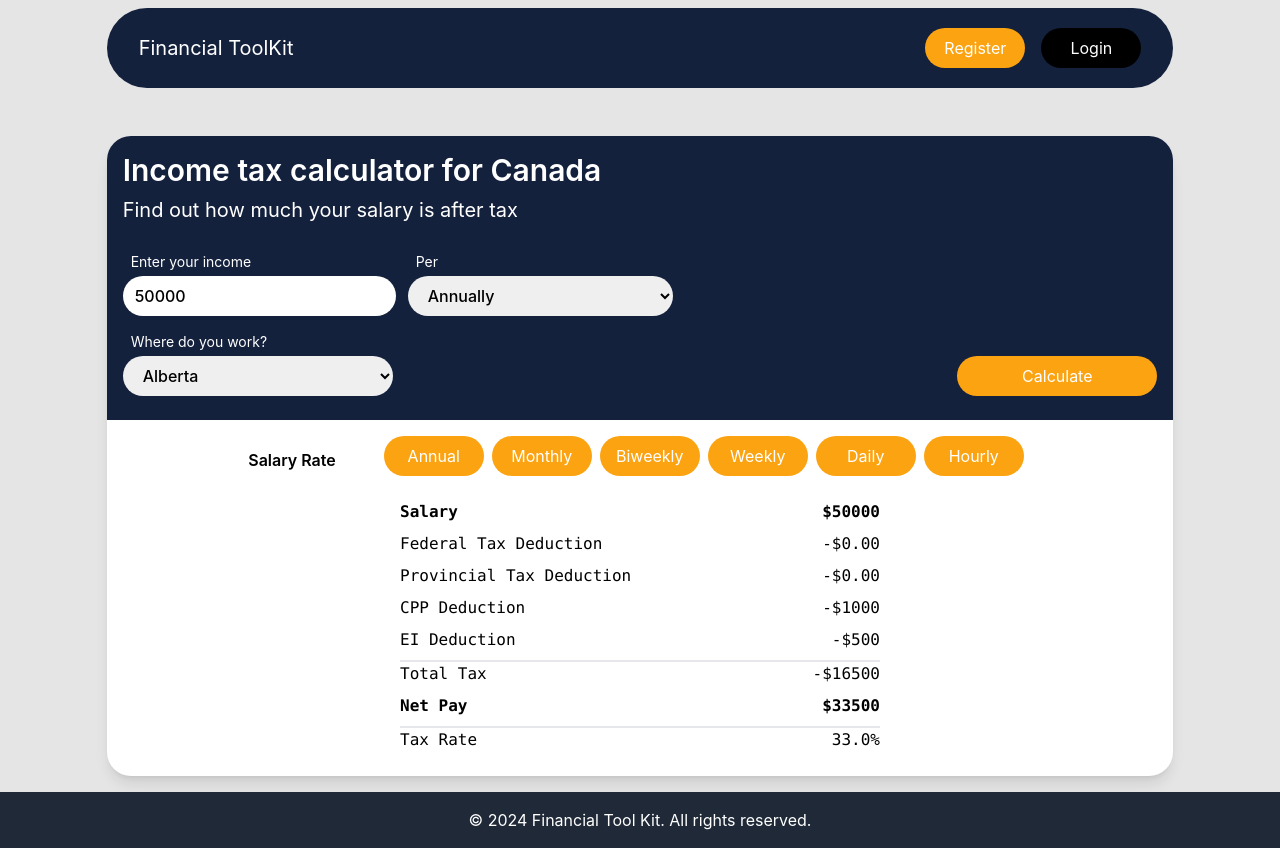
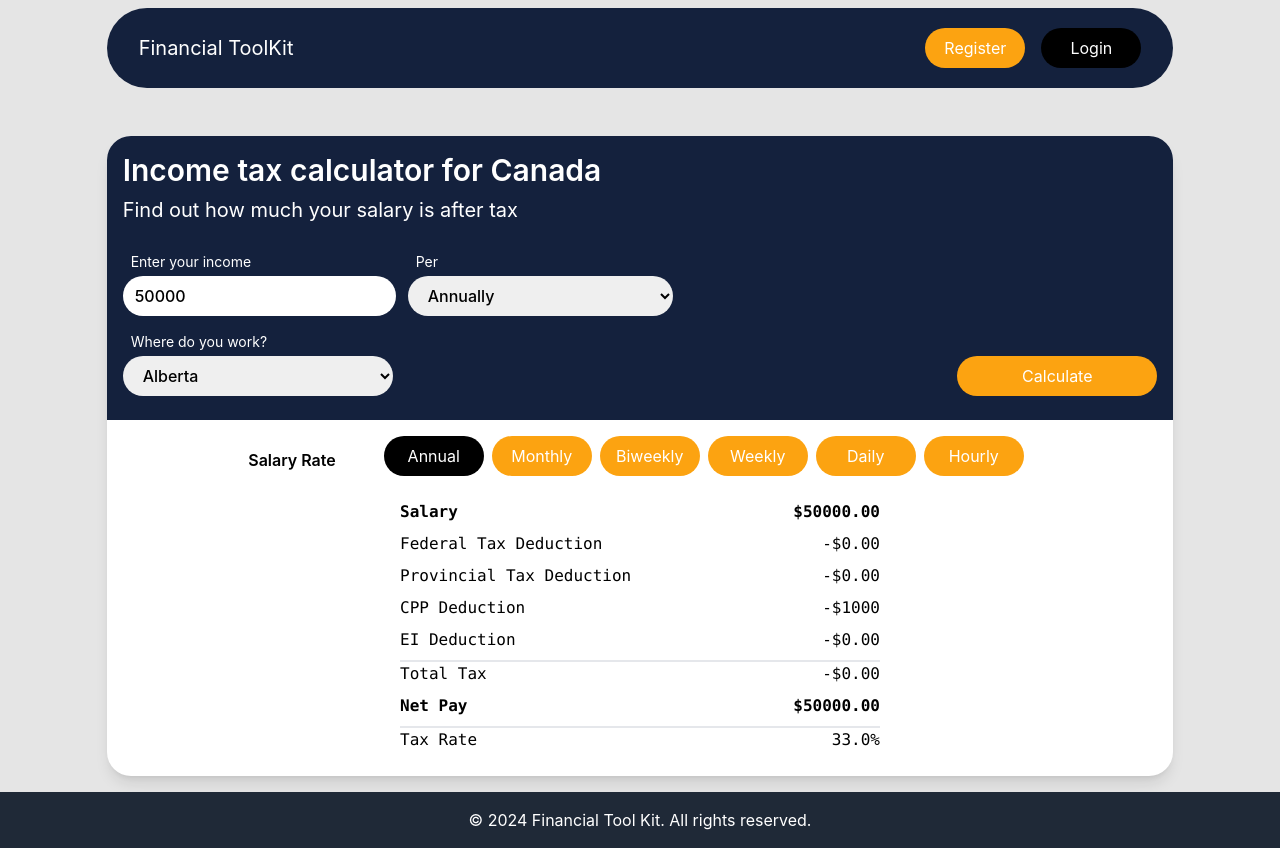
Before and after one commit to touseefyounas/financialToolkit, a React (Create React App) app in the folder frontend-react/: page /income-tax in a window 1280 px wide. Built offline with nearby package versions, Linux system fonts and the light colour scheme.

Commit message:
added dynamic selection

```diff
--- a/frontend-react/src/IncomeDisplay.tsx
+++ b/frontend-react/src/IncomeDisplay.tsx
@@ -1,28 +1,52 @@
+import { useState } from 'react';
 
 interface IncomeDisplayProps {
     income: number;
     taxes: {
-        federalTax: Number;
-        provincialTax: Number;
+        federalTax: number;
+        provincialTax: number;
+        eIDeduction: number;
     }
+    cadence: string;
   }
 
-const IncomeDisplay: React.FC<IncomeDisplayProps> = ({income, taxes}) => {
+const IncomeDisplay: React.FC<IncomeDisplayProps> = ({income, taxes, cadence}) => {
+
+    const convertValue = (value: number): number => {
+        switch(cadence) {
+            case 'annually':
+                return value
+            case 'monthly':
+                return value / 12
+            case 'biweekly':
+                return value / 26
+            case 'weekly':
+                return value / 52
+            case 'daily':
+                return value / 260
+            case 'hourly':
+                return value / 2080
+            default:
+                return value
+        }
+    }
+
+
     return (
         <>
         <div className="font-mono text-primary border-b-2">
             <div className="flex justify-between mb-2 font-semibold">
                 <p>Salary</p>
-                <p>${income}</p>
+                <p>${convertValue(income).toFixed(2)}</p>
             </div>
             <div className="flex justify-between mb-2">
                 <p>Federal Tax Deduction</p>
-                <p>-${taxes.federalTax.toFixed(2)}</p>
+                <p>-${convertValue(taxes.federalTax).toFixed(2)}</p>
 
             </div>
             <div className="flex justify-between mb-2">
                 <p>Provincial Tax Deduction</p>
-                <p>-${taxes.provincialTax.toFixed(2)}</p>
+                <p>-${convertValue(taxes.provincialTax).toFixed(2)}</p>
             </div>
             <div className="flex justify-between mb-2">
                 <p>CPP Deduction</p>
@@ -30,17 +54,17 @@ const IncomeDisplay: React.FC<IncomeDisplayProps> = ({income, taxes}) => {
             </div>
             <div className="flex justify-between mb-2">
                 <p>EI Deduction</p>
-                <p>-$500</p>
+                <p>-${convertValue(taxes.eIDeduction).toFixed(2)}</p>
             </div>
         </div>
         <div className="font-mono text-primary border-b-2">
             <div className="flex justify-between mb-2">
                 <p>Total Tax</p>
-                <p>-$16500</p>
+                <p>-${convertValue((taxes.federalTax + taxes.provincialTax + taxes.eIDeduction)).toFixed(2)}</p>
             </div>
             <div className="flex justify-between mb-2  font-semibold">
                 <p>Net Pay</p>
-                <p>$33500</p>
+                <p>${convertValue((income - (taxes.federalTax + taxes.provincialTax + taxes.eIDeduction))).toFixed(2)}</p>
             </div>
         </div>
         <div className="font-mono text-primary">
--- a/frontend-react/src/IncomeTax.tsx
+++ b/frontend-react/src/IncomeTax.tsx
@@ -12,7 +12,10 @@ const IncomeTax = () => {
     const [taxes, setTaxes] = useState({
         federalTax: 0,
         provincialTax:0,
+        eIDeduction: 0,
     })
+
+    const [cadence, setCadence ] = useState('annually');
 
     useEffect(()=>{
         console.log(data)
@@ -41,6 +44,7 @@ const IncomeTax = () => {
             })
             if (response.ok){
                 const responseData = await response.json()
+                console.log(responseData);
                 setTaxes(responseData)
             }
         } catch(err){
@@ -110,16 +114,16 @@ const IncomeTax = () => {
                 <div className="flex items-center justify-center p-4 w-full gap-2 md:gap-12">
                     <h5 className="text-primary font-semibold">Salary Rate</h5>
                     <div>
-                        <button className="text-text bg-accent px-4 py-2 min-w-[100px] rounded-full h-10 hover:font-bold hover:bg-primary mr-2 mb-2">Annual</button>
-                        <button className="text-text bg-accent px-4 py-2 min-w-[100px] rounded-full h-10 hover:font-bold hover:bg-primary mr-2 mb-2">Monthly</button>
-                        <button className="text-text bg-accent px-4 py-2 min-w-[100px] rounded-full h-10 hover:font-bold hover:bg-primary mr-2 mb-2">Biweekly</button>
-                        <button className="text-text bg-accent px-4 py-2 min-w-[100px] rounded-full h-10 hover:font-bold hover:bg-primary mr-2 mb-2">Weekly</button>
-                        <button className="text-text bg-accent px-4 py-2 min-w-[100px] rounded-full h-10 hover:font-bold hover:bg-primary mr-2 mb-2">Daily</button>
-                        <button className="text-text bg-accent px-4 py-2 min-w-[100px] rounded-full h-10 hover:font-bold hover:bg-primary mr-2 mb-2">Hourly</button>
+                        <button onClick={()=> setCadence('annually')} className={`text-text ${cadence === 'annually'? 'bg-primary':'bg-accent'} px-4 py-2 min-w-[100px] rounded-full h-10 hover:font-bold hover:bg-primary mr-2 mb-2`}>Annual</button>
+                        <button onClick={()=> setCadence('monthly')} className={`text-text ${cadence === 'monthly'? 'bg-primary':'bg-accent'} px-4 py-2 min-w-[100px] rounded-full h-10 hover:font-bold hover:bg-primary mr-2 mb-2`}>Monthly</button>
+                        <button onClick={()=> setCadence('biweekly')} className={`text-text ${cadence === 'biweekly'? 'bg-primary':'bg-accent'} px-4 py-2 min-w-[100px] rounded-full h-10 hover:font-bold hover:bg-primary mr-2 mb-2`}>Biweekly</button>
+                        <button onClick={()=> setCadence('weekly')} className={`text-text ${cadence === 'weekly'? 'bg-primary':'bg-accent'} px-4 py-2 min-w-[100px] rounded-full h-10 hover:font-bold hover:bg-primary mr-2 mb-2`}>Weekly</button>
+                        <button onClick={()=> setCadence('daily')} className={`text-text ${cadence === 'daily'? 'bg-primary':'bg-accent'} px-4 py-2 min-w-[100px] rounded-full h-10 hover:font-bold hover:bg-primary mr-2 mb-2`}>Daily</button>
+                        <button onClick={()=> setCadence('hourly')} className={`text-text ${cadence === 'hourly'? 'bg-primary':'bg-accent'} px-4 py-2 min-w-[100px] rounded-full h-10 hover:font-bold hover:bg-primary mr-2 mb-2`}>Hourly</button>
                     </div>
                 </div>
                 <div className="max-w-[640px] w-full px-10 lg:px-20 mb-4">
-                    <IncomeDisplay income={data.income} taxes={taxes}/>
+                    <IncomeDisplay income={data.income} taxes={taxes} cadence={cadence}/>
                 </div>
             </div>
         </div>
```
